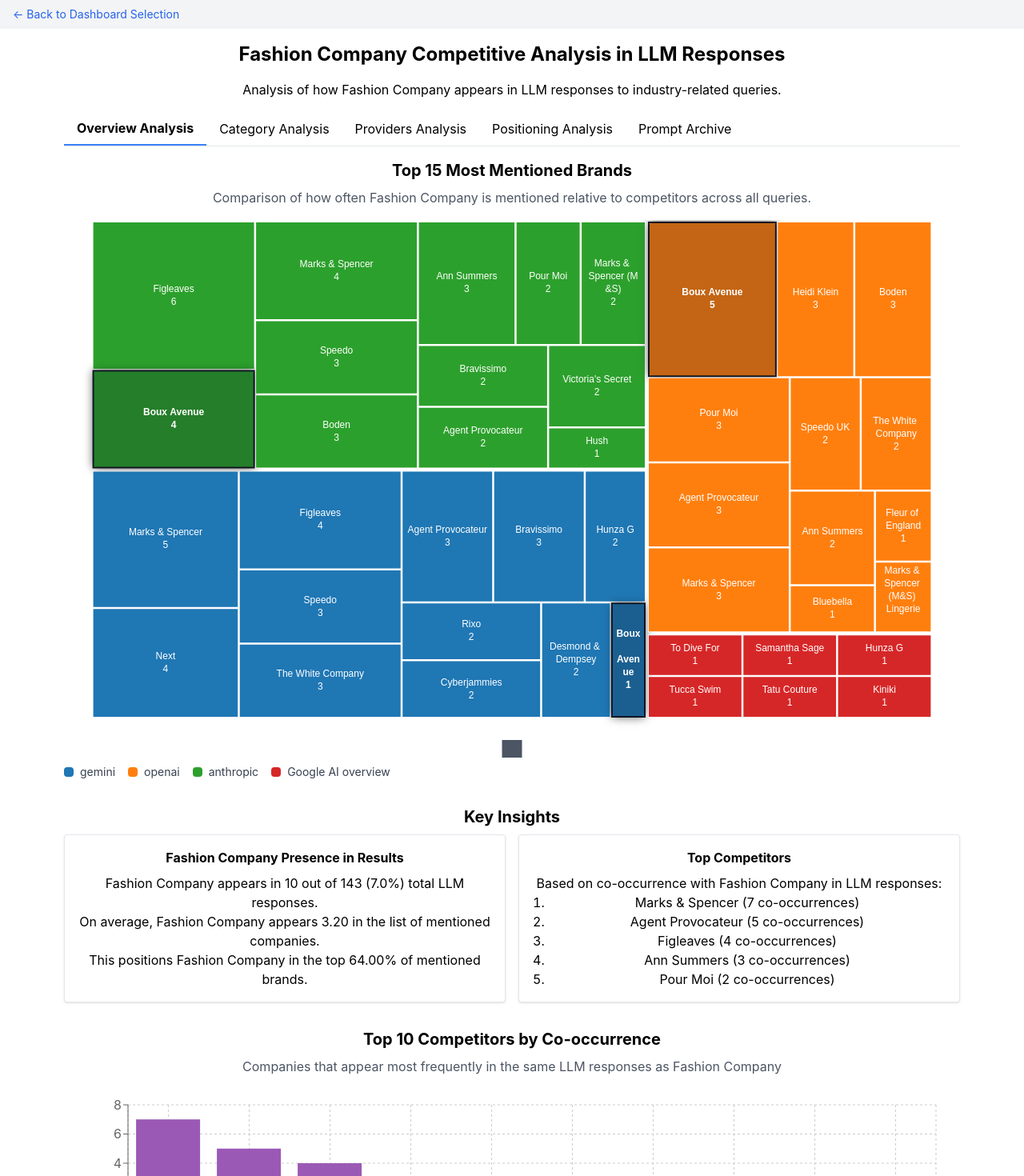
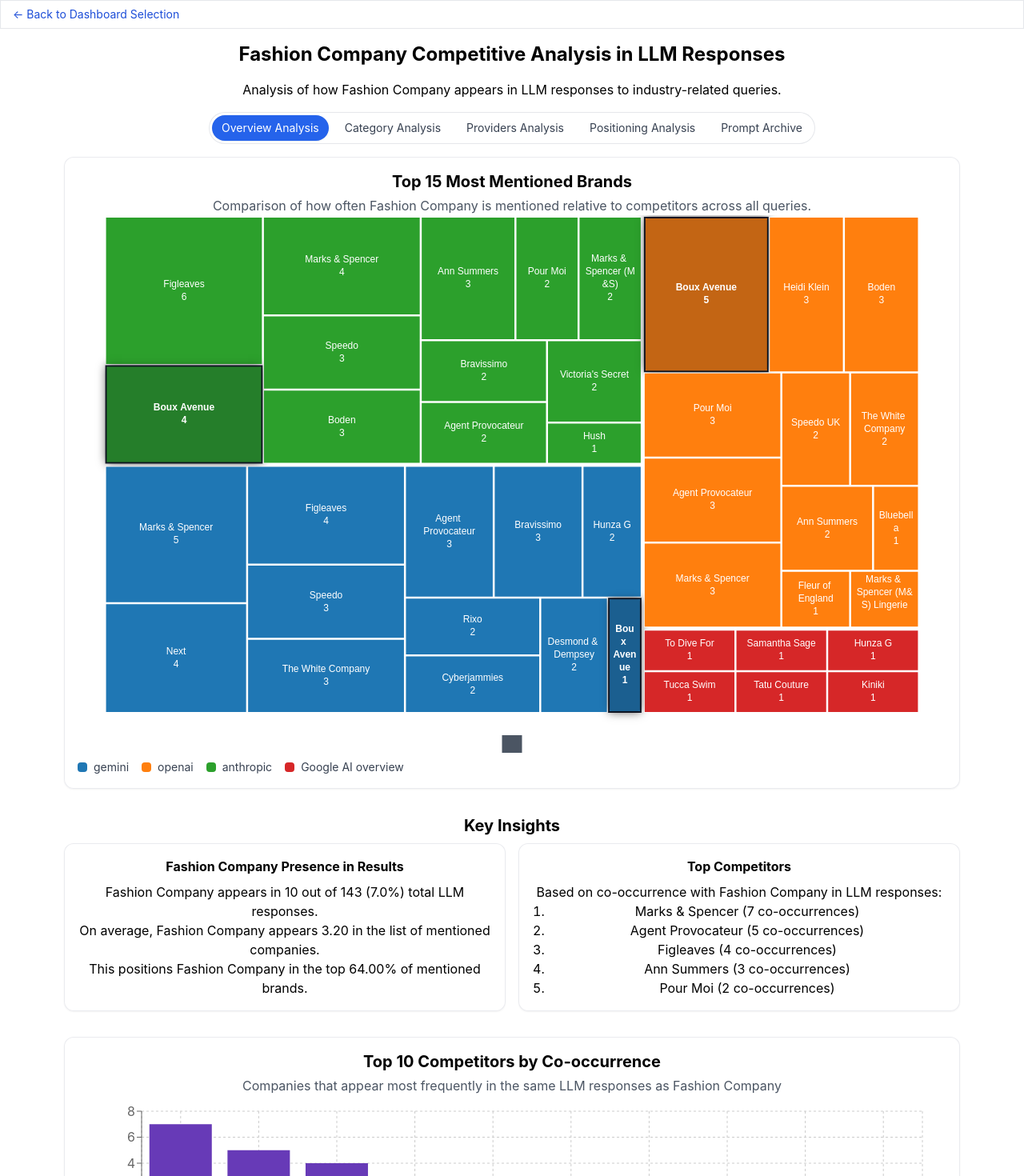
Before and after one commit to overripedatascientist/llm-analysis, a React (Create React App) app in the folder currys-analysis/: page /dashboard/boux-avenue in a window 1280 px wide. Shown: the top 1470 px of the page at 80% size. Built offline with nearby package versions, Linux system fonts and the light colour scheme.

Commit message:
improved general look and feel of dashboard

```diff
--- a/currys-analysis/src/components/CompetitiveAnalysisDashboard.tsx
+++ b/currys-analysis/src/components/CompetitiveAnalysisDashboard.tsx
@@ -550,9 +550,9 @@
     if (loading) {
         return (
             <div className="p-4">
-                <div className="bg-gray-100 px-4 py-2">
+                <div className="bg-white/60 backdrop-blur ring-1 ring-inset ring-gray-200 px-4 py-2">
                     <nav className="text-sm text-left">
-                        <Link to="/" className="text-blue-600 hover:text-blue-800">← Back to Dashboard Selection</Link>
+                        <Link to="/" className="text-blue-700 hover:text-blue-900">← Back to Dashboard Selection</Link>
                     </nav>
                 </div>
                 <div className="max-w-6xl mx-auto mt-8">
@@ -565,9 +565,9 @@
     if (error) {
         return (
             <div className="p-4">
-                <div className="bg-gray-100 px-4 py-2">
+                <div className="bg-white/60 backdrop-blur ring-1 ring-inset ring-gray-200 px-4 py-2">
                     <nav className="text-sm text-left">
-                        <Link to="/" className="text-blue-600 hover:text-blue-800">← Back to Dashboard Selection</Link>
+                        <Link to="/" className="text-blue-700 hover:text-blue-900">← Back to Dashboard Selection</Link>
                     </nav>
                 </div>
                 <div className="max-w-6xl mx-auto mt-8">
@@ -586,9 +586,9 @@
     return (
         <div>
             {/* Navigation breadcrumb */}
-            <div className="bg-gray-100 px-4 py-2">
+            <div className="bg-white/60 backdrop-blur ring-1 ring-inset ring-gray-200 px-4 py-2">
                 <nav className="text-sm text-left">
-                    <Link to="/" className="text-blue-600 hover:text-blue-800">← Back to Dashboard Selection</Link>
+                    <Link to="/" className="text-blue-700 hover:text-blue-900">← Back to Dashboard Selection</Link>
                 </nav>
             </div>
 
@@ -597,28 +597,37 @@
                 <p className="mb-4">Analysis of how {config.displayName} appears in LLM responses to industry-related queries.</p>
 
                 {/* Tab Navigation */}
-                <div className="flex border-b mb-4">
+                <div className="mb-4">
+                    <div className="inline-flex flex-wrap gap-2 rounded-full p-1 bg-white/60 backdrop-blur ring-1 ring-inset ring-gray-200">
                         {['overview', 'category', 'providers', 'positioning', 'archive'].map((tab) => (
                             <button
                                 key={tab}
-                            className={`px-4 py-2 capitalize ${activeTab === tab ? 'border-b-2 border-blue-500 font-bold' : ''}`}
+                                className={`px-3 py-1.5 rounded-full text-sm capitalize transition-colors ${
+                                    activeTab === tab
+                                        ? 'bg-blue-600 text-white shadow-sm'
+                                        : 'text-gray-700 hover:bg-gray-100'
+                                }`}
                                 onClick={() => setActiveTab(tab)}
                             >
                                 {tab === 'archive' ? 'Prompt Archive' : `${tab} Analysis`}
                             </button>
                         ))}
                     </div>
+                </div>
 
                 {/* Overview Tab */}
                 {activeTab === 'overview' && (
                     <div>
                         <div className="mb-8">
-                            <h2 className="text-xl font-bold mb-2">Top 15 Most Mentioned Brands</h2>
-                            <p className="mb-4 text-gray-600">Comparison of how often {config.displayName} is mentioned relative to competitors across all queries.</p>
-                            <div className="h-[34rem] md:h-[42rem]">
+                            <div className="rounded-xl border border-gray-200/80 shadow-sm bg-white/70 backdrop-blur supports-[backdrop-filter]:bg-white/60">
+                                <div className="px-4 pt-4">
+                                    <h2 className="text-xl font-bold">Top 15 Most Mentioned Brands</h2>
+                                    <p className="mt-1 text-gray-600">Comparison of how often {config.displayName} is mentioned relative to competitors across all queries.</p>
+                                </div>
+                                <div className="h-[34rem] md:h-[42rem] px-2 md:px-4">
                                     <ReactECharts option={treemapOption as any} style={{ width: '100%', height: '100%' }} notMerge={true} />
                                 </div>
-                            <div className="mt-2 flex flex-wrap gap-4">
+                                <div className="px-4 pb-4 mt-2 flex flex-wrap gap-4">
                                     {providerLegend.map((p) => (
                                         <div key={p.name} className="flex items-center gap-2">
                                             <span className="inline-block w-3 h-3 rounded" style={{ backgroundColor: p.color }}></span>
@@ -627,11 +636,12 @@
                                     ))}
                                 </div>
                             </div>
+                        </div>
 
                         <div className="mb-8">
                             <h2 className="text-xl font-bold mb-2">Key Insights</h2>
                             <div className="grid grid-cols-1 md:grid-cols-2 gap-4 mb-4">
-                                <div className="bg-white p-4 rounded border shadow">
+                                <div className="rounded-xl border border-gray-200/80 shadow-sm bg-white/70 backdrop-blur supports-[backdrop-filter]:bg-white/60 p-4">
                                     <h3 className="font-bold mb-2">{config.displayName} Presence in Results</h3>
                                     <p>{config.displayName} appears in {data.clientPositions.length} out of {data.allMentions.length} ({((data.clientPositions.length / data.allMentions.length) * 100).toFixed(1)}%) total LLM responses.</p>
                                     {data.avgPosition > 0 && (
@@ -641,7 +651,7 @@
                                         </>
                                     )}
                                 </div>
-                                <div className="bg-white p-4 rounded border shadow">
+                                <div className="rounded-xl border border-gray-200/80 shadow-sm bg-white/70 backdrop-blur supports-[backdrop-filter]:bg-white/60 p-4">
                                     <h3 className="font-bold mb-2">Top Competitors</h3>
                                     <p>Based on co-occurrence with {config.displayName} in LLM responses:</p>
                                     <ol className="list-decimal pl-5">
@@ -655,9 +665,12 @@
 
                         {data.topCompetitors.length > 0 && (
                             <div className="mb-8">
-                                <h2 className="text-xl font-bold mb-2">Top 10 Competitors by Co-occurrence</h2>
-                                <p className="mb-4 text-gray-600">Companies that appear most frequently in the same LLM responses as {config.displayName}</p>
-                                <div className="h-80">
+                                <div className="rounded-xl border border-gray-200/80 shadow-sm bg-white/70 backdrop-blur supports-[backdrop-filter]:bg-white/60">
+                                    <div className="px-4 pt-4">
+                                        <h2 className="text-xl font-bold">Top 10 Competitors by Co-occurrence</h2>
+                                        <p className="mt-1 text-gray-600">Companies that appear most frequently in the same LLM responses as {config.displayName}</p>
+                                    </div>
+                                    <div className="h-80 px-2 md:px-4 pb-4">
                                         <ResponsiveContainer width="100%" height="100%">
                                             <BarChart data={data.topCompetitors} margin={{ top: 20, right: 30, left: 20, bottom: 60 }}>
                                                 <CartesianGrid strokeDasharray="3 3" />
@@ -665,9 +678,14 @@
                                                 <YAxis />
                                                 <Tooltip content={<CustomTooltip />} />
                                                 <Legend />
-                                            <Bar dataKey="count" name="Co-occurrences" fill="#9b59b6" />
+                                                <Bar dataKey="count" name="Co-occurrences" fill={config.secondaryColor}>
+                                                    {data.topCompetitors.map((entry, index) => (
+                                                        <Cell key={`cell-${index}`} fill={getBarColor(entry)} />
+                                                    ))}
+                                                </Bar>
                                             </BarChart>
                                         </ResponsiveContainer>
+                                    </div>
                                 </div>
                             </div>
                         )}
@@ -678,15 +696,20 @@
                 {activeTab === 'category' && (
                     <div>
                         <div className="mb-8">
-                            <h2 className="text-xl font-bold mb-2">Top Brands by Category</h2>
-                            <p className="mb-4 text-gray-600">Comparison of {config.displayName} versus competitors across different product categories.</p>
-
-                            <div className="h-[34rem] md:h-[42rem]">
+                            <div className="rounded-xl border border-gray-200/80 shadow-sm bg-white/70 backdrop-blur supports-[backdrop-filter]:bg-white/60">
+                                <div className="px-4 pt-4">
+                                    <h2 className="text-xl font-bold">Top Brands by Category</h2>
+                                    <p className="mt-1 text-gray-600">Comparison of {config.displayName} versus competitors across different product categories.</p>
+                                </div>
+                                <div className="h-[34rem] md:h-[42rem] px-2 md:px-4">
                                     <ReactECharts option={categoryPolarOption as any} style={{ width: '100%', height: '100%' }} notMerge={true} />
                                 </div>
+                                <div className="px-4 pb-4">
                                     <p className="text-xs text-gray-500 mt-2">
                                         Bars represent companies (top 15). Colors represent prompt categories. Stack height equals the number of LLM responses mentioning that company within each category.
                                     </p>
+                                </div>
+                            </div>
                         </div>
                     </div>
                 )}
@@ -700,8 +723,11 @@
 
                             {Object.entries(data.brandsByProvider).map(([provider, brands]) => (
                                 <div key={provider} className="mb-8">
-                                    <h3 className="text-lg font-bold mb-2">{provider}</h3>
-                                    <div className="h-80">
+                                    <div className="rounded-xl border border-gray-200/80 shadow-sm bg-white/70 backdrop-blur supports-[backdrop-filter]:bg-white/60">
+                                        <div className="px-4 pt-4">
+                                            <h3 className="text-lg font-semibold">{provider}</h3>
+                                        </div>
+                                        <div className="h-80 px-2 md:px-4 pb-4">
                                             <ResponsiveContainer width="100%" height="100%">
                                                 <BarChart data={brands} margin={{ top: 20, right: 30, left: 20, bottom: 60 }}>
                                                     <CartesianGrid strokeDasharray="3 3" />
@@ -709,13 +735,14 @@
                                                     <YAxis />
                                                     <Tooltip content={<CustomTooltip />} />
                                                     <Legend />
-                                                <Bar dataKey="count" name="Mentions" fill="#e74c3c">
+                                                    <Bar dataKey="count" name="Mentions" fill={config.secondaryColor}>
                                                         {brands.map((entry, index) => (
                                                             <Cell key={`cell-${index}`} fill={getBarColor(entry)} />
                                                         ))}
                                                     </Bar>
                                                 </BarChart>
                                             </ResponsiveContainer>
+                                        </div>
                                     </div>
                                 </div>
                             ))}
```
Lines whose indentation alone changed are shown as unchanged.
